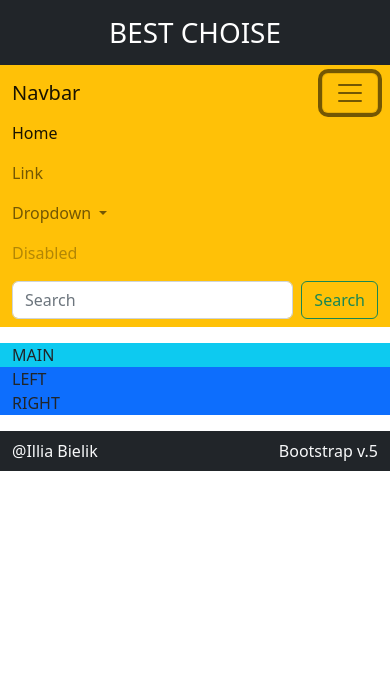
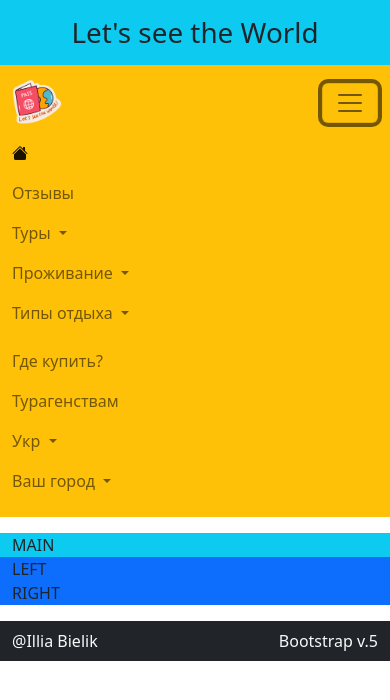
Before and after one commit to IlliaBielik/bootstrap-project, a website: page index.html in a window 390 px wide. Both pictures are taken after a click on the button "Toggle navigation". Drawn offline with nearby package versions, Linux system fonts and the light colour scheme.

Commit message:
Наполнил Navbar

```diff
--- a/assets/scss/style.scss
+++ b/assets/scss/style.scss
@@ -0,0 +1,3 @@
+.logo-image {
+  height: 50px;
+}
--- a/index.html
+++ b/index.html
@@ -6,55 +6,110 @@
   <meta name="viewport" content="width=device-width, initial-scale=1">
   <title>Bootstrap Project</title>
   <link rel="stylesheet" href="node_modules/bootstrap/dist/css/bootstrap.min.css">
+  <link rel="stylesheet" href="node_modules/bootstrap-icons/font/bootstrap-icons.css">
   <link rel="stylesheet" href="assets/css/style.css">
 </head>
 
 <body>
 
-  <div class="header bg-dark mb-3 pt-3">
+  <div class="header bg-info mb-3 pt-3">
     <div class="container">
       <div class="row">
-        <h1 class="col text-center text-white mb-3"><span>BEST CHOISE</span></h1>
+        <h1 class="col text-center text-dark mb-3"><span>Let's see the World</span></h1>
       </div>
     </div>
 
     <nav class="navbar navbar-expand-lg bg-warning">
       <div class="container">
-        <a class="navbar-brand" href="#">Navbar</a>
-        <button class="navbar-toggler" type="button" data-bs-toggle="collapse" data-bs-target="#navbarSupportedContent"
-          aria-controls="navbarSupportedContent" aria-expanded="false" aria-label="Toggle navigation">
+        <a class="navbar-brand" href="#">
+          <img class="logo-image" src="assets/img/logo-site.png" alt="">
+        </a>
+
+        <button class="navbar-toggler" type="button" data-bs-toggle="collapse" data-bs-target="#navbar-primary"
+          aria-controls="navbar-primary" aria-expanded="false" aria-label="Toggle navigation">
           <span class="navbar-toggler-icon"></span>
         </button>
-        <div class="collapse navbar-collapse" id="navbarSupportedContent">
+
+        <div class="collapse navbar-collapse" id="navbar-primary">
           <ul class="navbar-nav me-auto mb-2 mb-lg-0">
             <li class="nav-item">
-              <a class="nav-link active" aria-current="page" href="#">Home</a>
+              <a class="nav-link active" aria-current="page" href="#"><i class="bi bi-house-fill"></i></a>
             </li>
             <li class="nav-item">
-              <a class="nav-link" href="#">Link</a>
+              <a class="nav-link" href="#">Отзывы</a>
             </li>
             <li class="nav-item dropdown">
               <a class="nav-link dropdown-toggle" href="#" role="button" data-bs-toggle="dropdown"
                 aria-expanded="false">
-                Dropdown
+                Туры
               </a>
               <ul class="dropdown-menu">
-                <li><a class="dropdown-item" href="#">Action</a></li>
-                <li><a class="dropdown-item" href="#">Another action</a></li>
+                <li><a class="dropdown-item" href="#">Канада</a></li>
+                <li><a class="dropdown-item" href="#">Египет</a></li>
+                <li><a class="dropdown-item" href="#">Турция</a></li>
+                <li><a class="dropdown-item" href="#">Исландия</a></li>
+                <li><a class="dropdown-item" href="#">Кирп</a></li>
                 <li>
                   <hr class="dropdown-divider">
                 </li>
-                <li><a class="dropdown-item" href="#">Something else here</a></li>
+                <li><a class="dropdown-item" href="#">Украинские города</a></li>
               </ul>
             </li>
-            <li class="nav-item">
-              <a class="nav-link disabled">Disabled</a>
+            <li class="nav-item dropdown">
+              <a class="nav-link dropdown-toggle" href="#" role="button" data-bs-toggle="dropdown"
+                aria-expanded="false">
+                Проживание
+              </a>
+              <ul class="dropdown-menu">
+                <li><a class="dropdown-item" href="#">Квартира</a></li>
+                <li><a class="dropdown-item" href="#">Отель</a></li>
+                <li><a class="dropdown-item" href="#">Коттедж</a></li>
+              </ul>
+            </li>
+            <li class="nav-item dropdown">
+              <a class="nav-link dropdown-toggle" href="#" role="button" data-bs-toggle="dropdown"
+                aria-expanded="false">
+                Типы отдыха
+              </a>
+              <ul class="dropdown-menu">
+                <li><a class="dropdown-item" href="#">Горнолыжные туры</a></li>
+                <li><a class="dropdown-item" href="#">Экскурсионные туры</a></li>
+                <li><a class="dropdown-item" href="#">Лечение и оздоровление</a></li>
+              </ul>
             </li>
           </ul>
-          <form class="d-flex" role="search">
-            <input class="form-control me-2" type="search" placeholder="Search" aria-label="Search">
-            <button class="btn btn-outline-success" type="submit">Search</button>
-          </form>
+
+          <ul class="navbar-nav mb-2 mb-lg-0">
+            <li class="nav-item">
+              <a class="nav-link" href="#">Где купить?</a>
+            </li>
+            <li class="nav-item">
+              <a class="nav-link" href="#">Турагенствам</a>
+            </li>
+            </li>
+            <li class="nav-item dropdown">
+              <a class="nav-link dropdown-toggle" href="#" role="button" data-bs-toggle="dropdown"
+                aria-expanded="false">
+                Укр
+              </a>
+              <ul class="dropdown-menu">
+                <li><a class="dropdown-item" href="#">Русс</a></li>
+                <li><a class="dropdown-item" href="#">Укр</a></li>
+              </ul>
+            </li>
+            <li class="nav-item dropdown">
+              <a class="nav-link dropdown-toggle" href="#" role="button" data-bs-toggle="dropdown"
+                aria-expanded="false">
+                Ваш город
+              </a>
+              <ul class="dropdown-menu">
+                <li><a class="dropdown-item" href="#">Киев</a></li>
+                <li><a class="dropdown-item" href="#">Одесса</a></li>
+                <li><a class="dropdown-item" href="#">Харьков</a></li>
+                <li><a class="dropdown-item" href="#">Кривой Рог</a></li>
+                <li><a class="dropdown-item" href="#">Львов</a></li>
+              </ul>
+          </ul>
         </div>
       </div>
     </nav>
--- a/package.json
+++ b/package.json
@@ -20,6 +20,7 @@
   },
   "dependencies": {
     "bootstrap": "^5.2.2",
+    "bootstrap-icons": "^1.9.1",
     "normalize.css": "^8.0.1",
     "remove": "^0.1.5"
   }
```
Also changed, not shown: assets/css/style.css, assets/img/logo-site.png (added).
